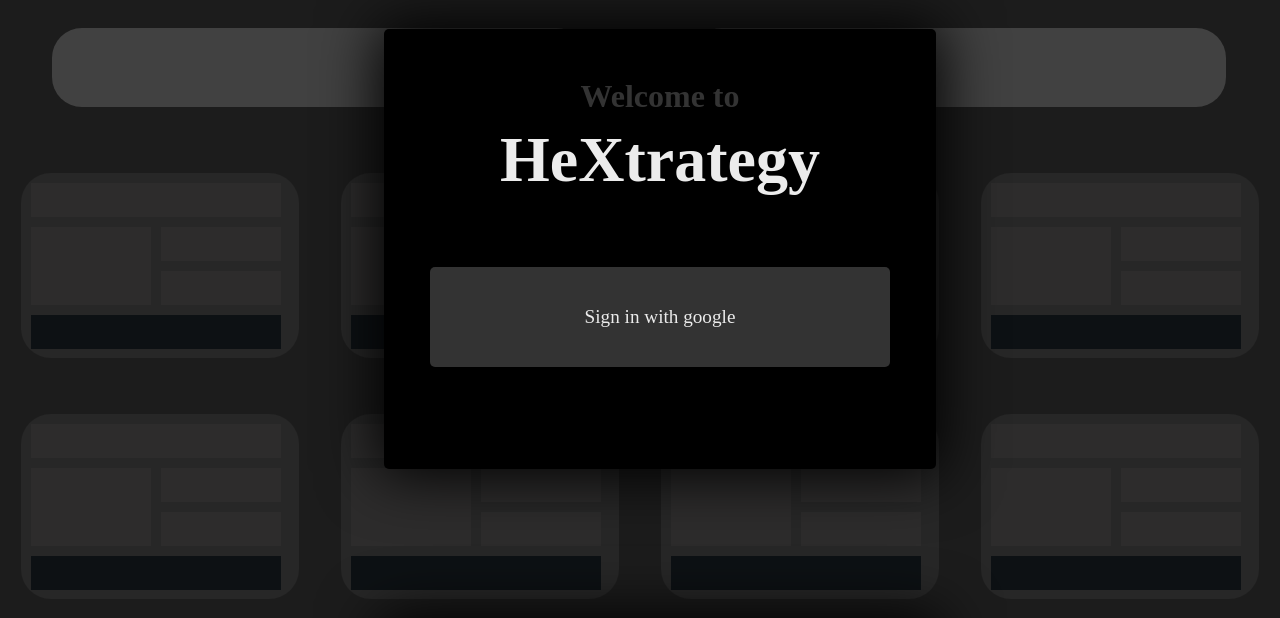
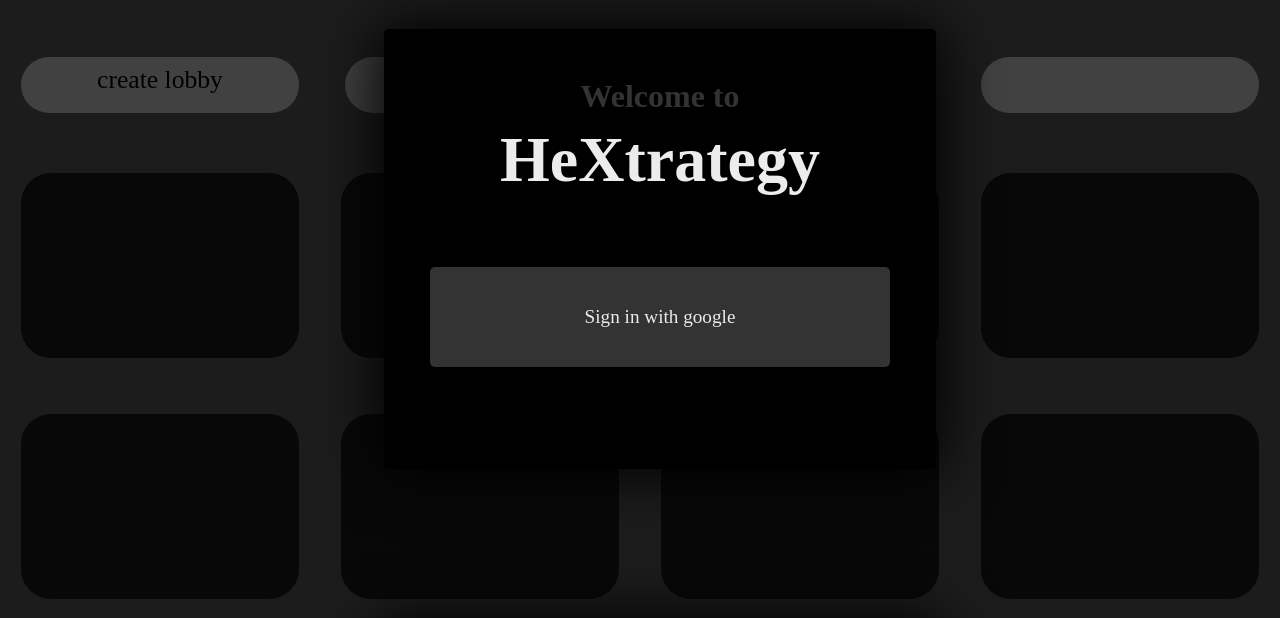
Before and after one commit to verbaviktor/heXtrategy, a plain HTML site: page index.html in a window 1280 px wide. Shown: the part 179-797 px from the top of the page. Drawn offline with Linux system fonts and the light colour scheme; a web font is replaced by a local one.

Commit message:
Little design changes in menu and search bar

```diff
--- a/index.html
+++ b/index.html
@@ -24,7 +24,7 @@
             <div class="welcome"><span style="font-size: 2.5vw; font-weight: unset;"> Welcome to</span><br><span
                     id="Hexlogo"> HeXtrategy</span> </div>
             <p id="SignLabel"><br></p>
-            <div class="signIn-button">
+            <div class="signIn-button" >
                 <div class="signIn-text">Sign in with google</div>
                 <div class="g_id_signin hidden" data-width="1000" data-type="standard"></div>
                 <div class="g_id_signin hidden" data-width="1000" data-type="standard"></div>
@@ -70,7 +70,10 @@
         </div>
         <div class="menu" style="background-color: #5e5e5e;">
             <div class="search-grid">
-                <div class="search-item"></div>
+                <div class="search-item">
+                   <div class="search-item-text">create lobby</div>
+                </div>
+                <div class="search-item"> <input type="text" placeholder="Search"></div>
                 <div class="search-item"></div>
             </div>
             <div class="lobby-grid">
--- a/style.css
+++ b/style.css
@@ -77,23 +77,49 @@
 }
 .search-grid{
     display: grid;
-    grid-template-columns: auto auto;
+    grid-template-columns: 25% 50% 25%;
     height: 22vh;
 }
 .search-item{
     background-color: #D9D9D9;
-    width: 41.65vw;
-    height: 9.8vh;
-    margin: 3.9vh  4.1vw;
+    width: 21.7vw;
+    height: 7vh;
+    margin: auto ;
     border-radius: 30px;
+    text-align: center;
+    font-size: 2vw;
+
 }
+.search-item:nth-child(2){
+    width: 46.1vw;
+}
+.search-item:nth-child(1){
+
+}
+.search-item-text{
+    height: fit-content;
+    width: fit-content;
+    margin: 1vh auto;
+}
+.search-item input{
+    width: 100%;
+    height: 100%;
+    background: transparent;
+    border: none;
+    text-align: center;
+    font-size: 2vw;
+}
+.search-item input[type="text"]:focus{
+    outline: none;
+}
+
 .lobby-grid{
     display: grid;
     grid-template-columns: auto auto auto auto;
     height: 60.2vh;
 }
 .lobby-item{
-    background-color: #808080;
+    background-color: #1a1a1a;
     width: 21.7vw;
     height: 23.1vh;
     border-radius: 30px;
@@ -108,7 +134,6 @@
     padding: 10px;
 }
 .cell-item{
-    background-color: rgb(150, 146, 146);
 
 }
 .cell-item:nth-child(1){
@@ -120,7 +145,7 @@
     grid-row-end: 4;
 }
 .cell-item:nth-child(5){
-    background-color: #2A3741;
+    /* background-color: #2A3741; */
     grid-column-start: 1;
     grid-column-end: 3;
 }
```
